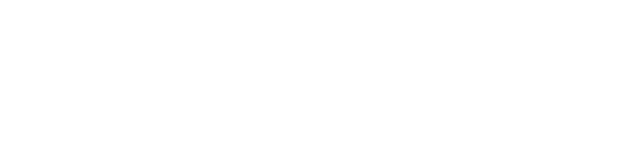
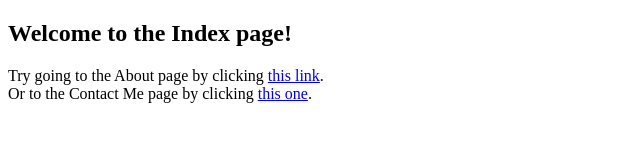
Before and after one commit to NestorNebula/basic-informational-website, a plain HTML site: page index.html in a window 1280 px wide. Shown: the whole page, without its empty margins (0-640 px from the left). Drawn offline with Linux system fonts and the light colour scheme.

Commit message:
feat: add basis content to index.html

```diff
--- a/index.html
+++ b/index.html
@@ -3,7 +3,17 @@
   <head>
     <meta charset="UTF-8" />
     <meta name="viewport" content="width=device-width, initial-scale=1.0" />
-    <title>Document</title>
+    <title>Index</title>
   </head>
-  <body></body>
+  <body>
+    <h2>Welcome to the Index page!</h2>
+    <div>
+      Try going to the About page by clicking
+      <a href="/about.html">this link</a>.
+    </div>
+    <div>
+      Or to the Contact Me page by clicking
+      <a href="/contact-me.html">this one</a>.
+    </div>
+  </body>
 </html>
```
